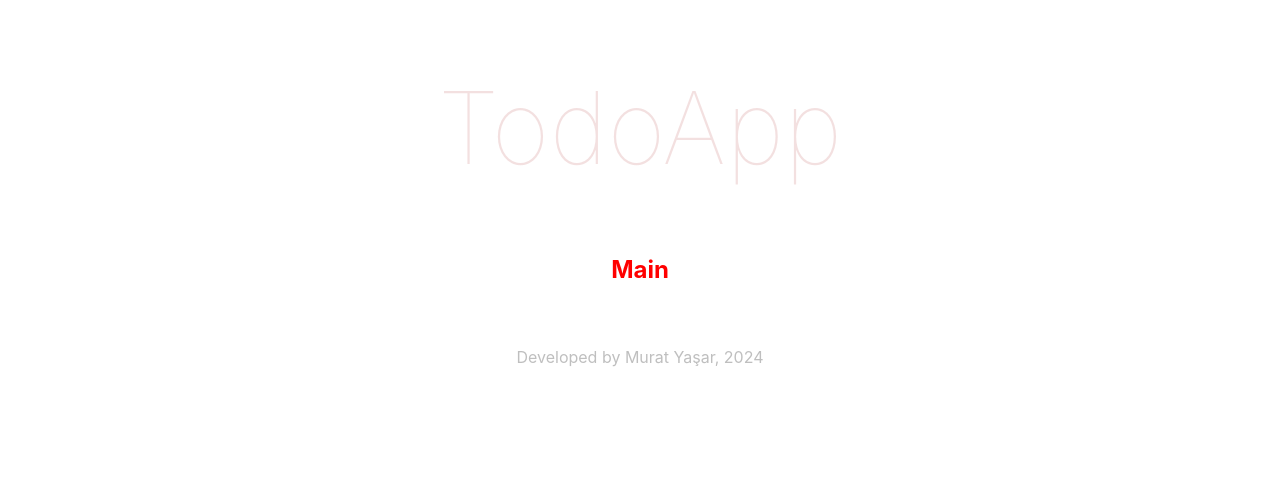
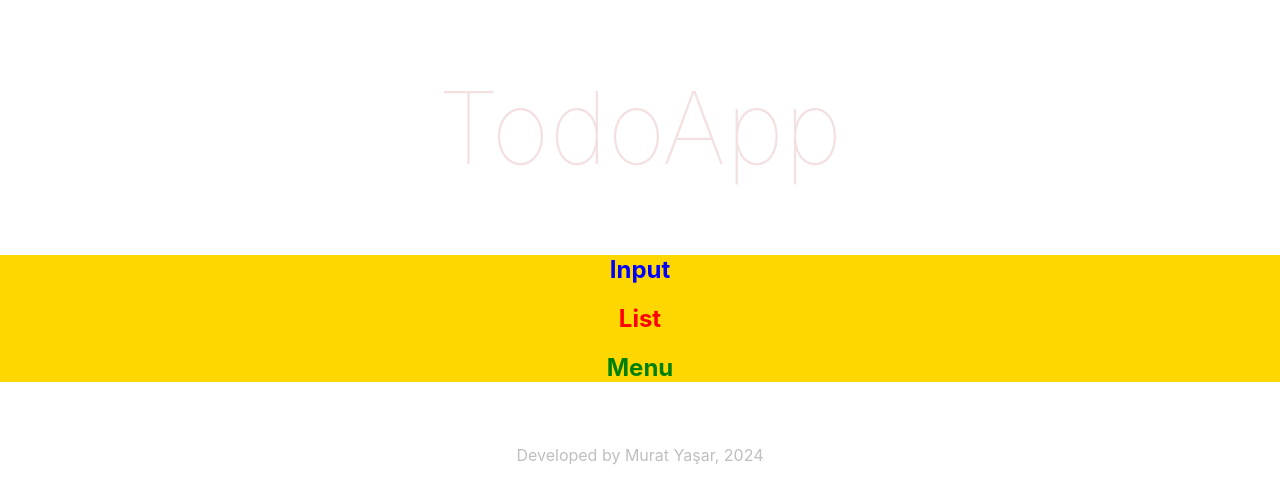
Before and after one commit to murat-yasar/Learn-WebDev, a React (Create React App) app in the folder Patika/todo-app/: page / in a window 1280 px wide. Shown: the top 502 px of the page. Built offline with nearby package versions, Linux system fonts and the light colour scheme.

Commit message:
Add Input, List, Menu components

```diff
--- /dev/null
+++ b/Patika/todo-app/src/components/Input/index.js
@@ -0,0 +1,11 @@
+import React from 'react'
+
+import styles from './styles.module.css'
+
+function Input() {
+  return (
+    <h2 className={styles.input}>Input</h2>
+  )
+}
+
+export default Input
--- /dev/null
+++ b/Patika/todo-app/src/components/Input/styles.module.css
@@ -0,0 +1,3 @@
+.input {
+  color: blue;
+}
--- /dev/null
+++ b/Patika/todo-app/src/components/List/index.js
@@ -0,0 +1,11 @@
+import React from 'react'
+
+import styles from './styles.module.css'
+
+function List() {
+  return (
+    <h2 className={styles.list}>List</h2>
+  )
+}
+
+export default List
--- /dev/null
+++ b/Patika/todo-app/src/components/List/styles.module.css
@@ -0,0 +1,3 @@
+.list {
+  color: red;
+}
--- a/Patika/todo-app/src/components/Main/index.js
+++ b/Patika/todo-app/src/components/Main/index.js
@@ -1,11 +1,18 @@
+import React from 'react'
+
 import styles from './styles.module.css'
-import React from 'react'
+
+import Input from '../Input'
+import List from '../List'
+import Menu from '../Menu'
 
 function Main() {
   return (
-    <>
-      <h2 className={styles.title}>Main</h2>
-    </>
+    <div className={styles.main}>
+      <Input />
+      <List />
+      <Menu />
+    </div>
   )
 }
 
--- a/Patika/todo-app/src/components/Main/styles.module.css
+++ b/Patika/todo-app/src/components/Main/styles.module.css
@@ -1,3 +1,3 @@
-.title {
-  color: red;
+.main {
+  background-color: gold;
 }
--- /dev/null
+++ b/Patika/todo-app/src/components/Menu/index.js
@@ -0,0 +1,12 @@
+import React from 'react'
+
+import styles from './styles.module.css'
+
+
+function Menu() {
+  return (
+    <h2 className={styles.menu}>Menu</h2>
+  )
+}
+
+export default Menu
--- /dev/null
+++ b/Patika/todo-app/src/components/Menu/styles.module.css
@@ -0,0 +1,3 @@
+.menu {
+  color: green;
+}
```
